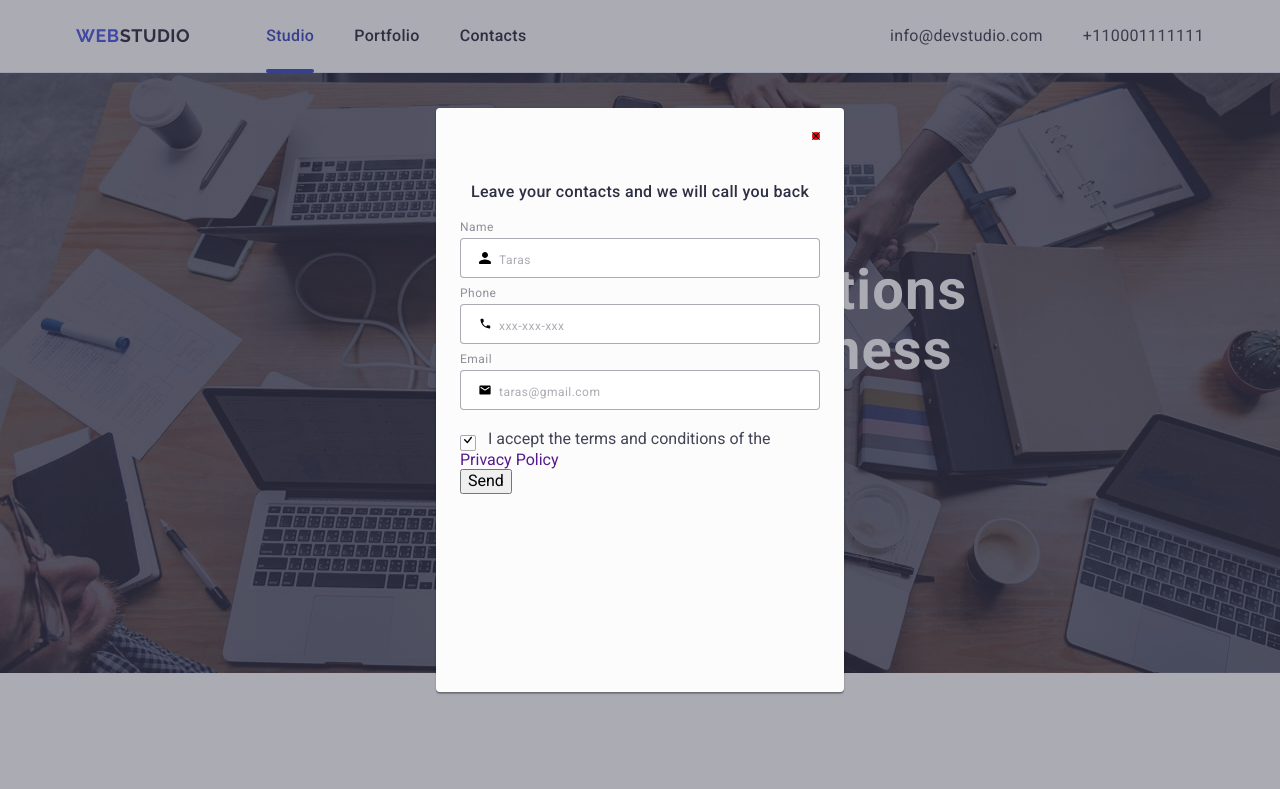
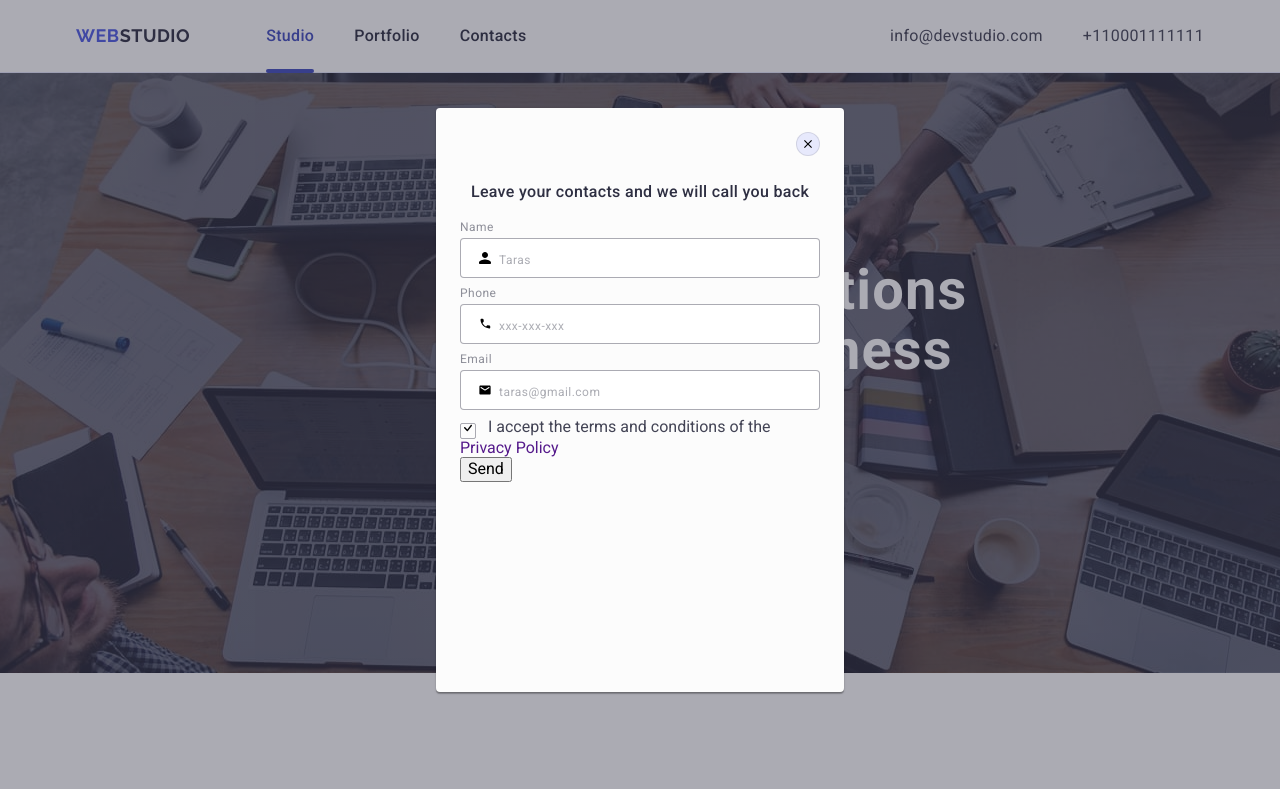
Before and after one commit to TarasDushko/goit-markup-hw-05, a plain HTML site: page index.html in a window 1280 px wide. Shown: the top 789 px of the page. Drawn offline with nearby package versions, Linux system fonts and the light colour scheme.

Commit message:
html/css

```diff
--- a/css/styles.css
+++ b/css/styles.css
@@ -597,7 +597,7 @@ box-shadow: 0 1px 1px 0 rgba(0, 0, 0, 0.14), 0 1px 3px 0 rgba(0, 0, 0, 0.12), 0
     background-color: #fcfcfc;
 
 transform: translate(-50%, -50%);
-transition: transform 250ms cubic-bezier(0.4, 0, 0.2, 1),
+transition: transform 250ms cubic-bezier(0.4, 0, 0.2, 1);
 
 }
 
@@ -615,10 +615,18 @@ transition: transform 250ms cubic-bezier(0.4, 0, 0.2, 1),
     position: absolute;
     right: 24px;
     top: 24px;
-   border-radius: 150%;
-   background-color: red;
-stroke-width: 1px;
-    stroke: rgba(0, 0, 0, 0.1);
+    width: 24px;
+    height: 24px;
+    border-radius: 50%;
+    background-color: #e7e9fc;
+
+    display: flex;
+    justify-content: center;
+    align-items: center;
+
+    border: 1px solid rgba(0, 0, 0, 0.1);
+    transition: background-color 250ms cubic-bezier(0.4, 0, 0.2, 1),
+     border 250ms cubic-bezier(0.4, 0, 0.2, 1);
 
 
 }
@@ -652,7 +660,7 @@ stroke-width: 1px;
 
 .modal-container-block
  {
-    margin-bottom: 20px;
+    margin-bottom: 8px;
 }
 
 .modal-label
```
